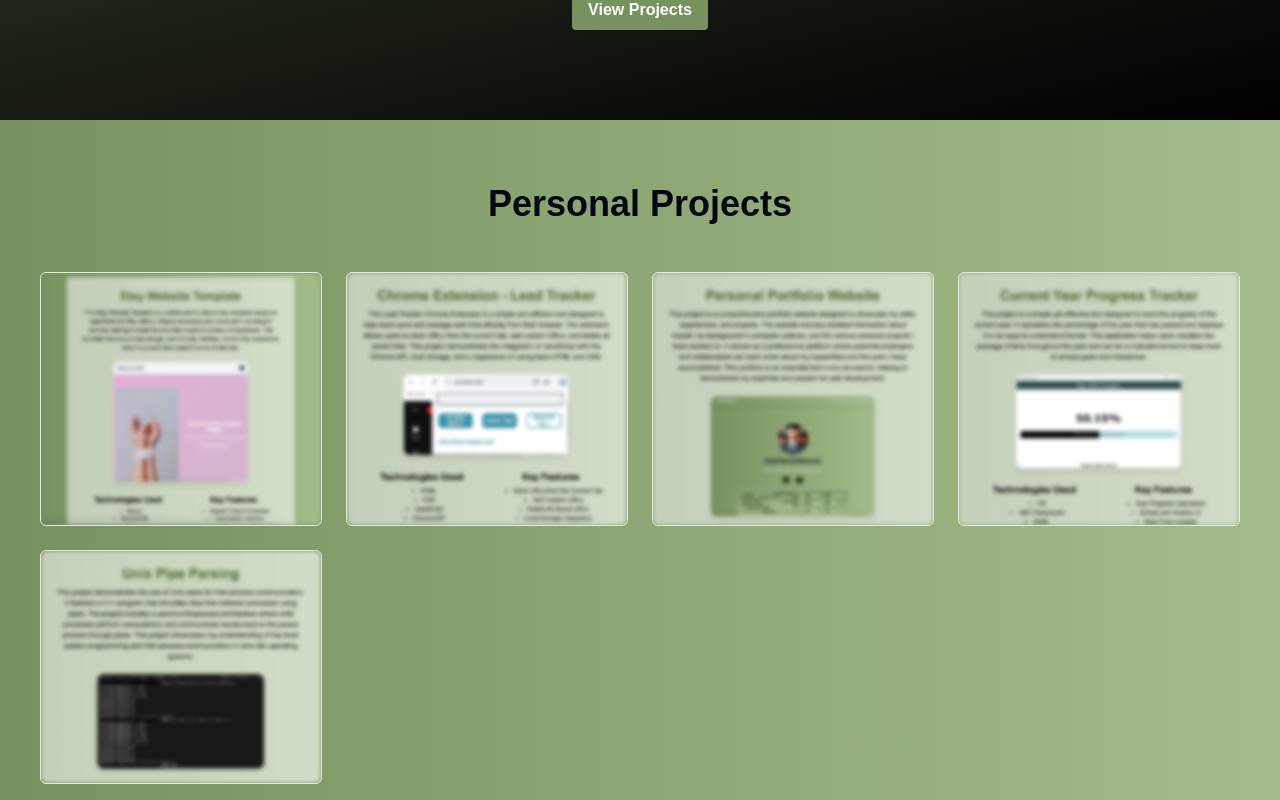
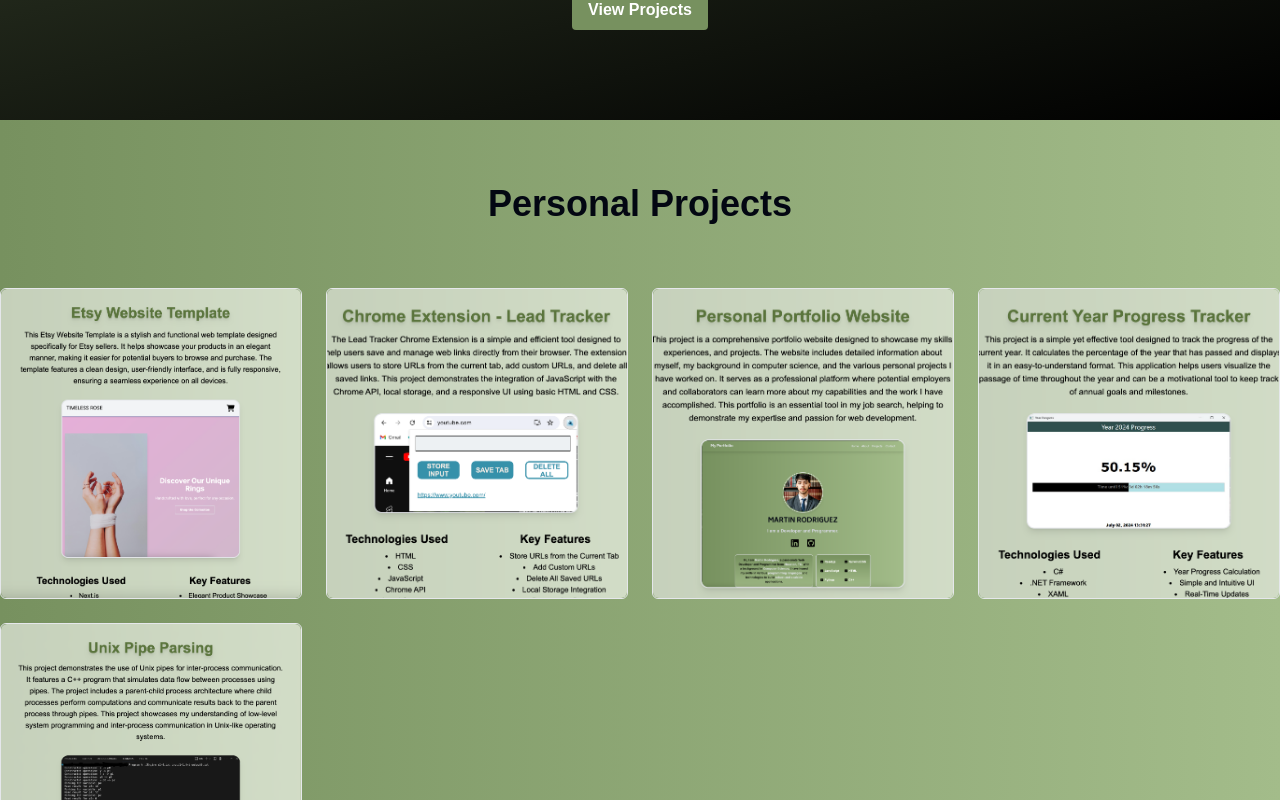
Before and after one commit to mprojr/reactjs-tailwind-portfolio, a React (Vite) app: page / in a window 1280 px wide. Shown: the part 1040-1840 px from the top of the page. Built offline with nearby package versions, Linux system fonts and the light colour scheme; a web font is replaced by a local one.

Commit message:
Website Improvements.

```diff
--- a/src/components/Footer.jsx
+++ b/src/components/Footer.jsx
@@ -4,7 +4,7 @@ import { Link } from 'react-router-dom';
 function Footer({ children }) {
   return (
     <div className="text-black flex flex-col min-h-screen">
-      <div className="flex-grow max-w-[750px] m-auto w-full text-center flex flex-col">
+      <div className="flex-grow w-full m-auto text-center flex flex-col">
         <main className="flex-grow container mx-auto p-2">
           {children}
         </main>
--- a/src/components/Projects.jsx
+++ b/src/components/Projects.jsx
@@ -9,28 +9,29 @@ export default function Projects() {
   };
 
   return (
-    <div className='flex size-fit'>
-      <div className='group1 sm:h-[15] min-h-[5vh] h-[30vh] p-6 m-4'>
-        <h1 className='flex justify-center my-4 py-2 text-gray-950 font-bold lg:text-4xl md:text-3xl sm:text-2xl text-2xl'> Personal Projects</h1>
-        <div className='min-h-[300px] w-full grid py-6 gap-6 md:grid-cols-4 sm:grid-cols-3 grid-cols-2'>
+    <div className='flex flex-col min-h-screen'>
+      <div className='flex-grow w-full text-center flex flex-col'>
+        <main className="container mx-auto py-6">
+          <h1 className='flex justify-center my-8 py-2 text-gray-950 font-bold lg:text-4xl md:text-3xl sm:text-2xl text-2xl'>Personal Projects</h1>
+          <div className='w-full grid py-6 gap-6 md:grid-cols-4 sm:grid-cols-3 grid-cols-2'>
             {projects.map(project => (
-            <div key={project.id} className='relative border border-spacing-1 sm
-            :h-[200px] min-h-[25px] transparent rounded-md overflow-hidden'>
-              <Link to={project.detailsPage} className='fill-transparent w-full h-full group2'>
-                <img src={project.image} alt={project.title} className='sm:blur-xs group1-hover:blur-0 duration-100 w-full h-full object-cover rounded-md' />
+              <div key={project.id} className='relative border border-spacing-1 min-h-[200px] transparent rounded-md overflow-hidden'>
+                <Link to={project.detailsPage} className='fill-transparent w-full h-full group'>
+                  <img src={project.image} alt={project.title} className='duration-100 w-full h-full object-cover rounded-md' />
                   <div
-                  className='absolute bottom-2 right-2 sm:opacity-0 group2-hover:opacity-100 duration-200 cursor-default'
+                    className='absolute bottom-2 right-2 sm:opacity-0 group-hover:opacity-100 duration-200 cursor-default'
                     onClick={() => handleGitHubClick(project.githubLink)}
                   >
                       <i className="fa-brands fa-github text-3xl text-black"></i>
                   </div>
-                <div className='absolute w-full top-0 left-1/2 transform -translate-x-1/2 bg-gradient-to-b from-[#2e3725] to-black bg-opacity-70 text-center text-white text-lg font-bold sm:opacity-0 group2-hover:opacity-100 duration-200 rounded-md'>
+                  <div className='absolute w-full top-0 left-1/2 transform -translate-x-1/2 bg-gradient-to-b from-[#2e3725] to-black bg-opacity-70 text-center text-white text-lg font-bold sm:opacity-0 group-hover:opacity-100 duration-200 rounded-md'>
                     {project.title}
                   </div>
                 </Link>
               </div>
             ))}
           </div>
+        </main>
       </div>
     </div>
   );
--- a/src/pages/Proj1.jsx
+++ b/src/pages/Proj1.jsx
@@ -9,7 +9,7 @@ function Proj1() {
 
         {/* Text Section */}
         <div className="relative z-10 p-4">
-          <h2 className="text-4xl font-extrabold mb-5 text-custom-green-dark drop-shadow-lg underline decoration-custom-green-light decoration-4">
+          <h2 className="text-4xl font-extrabold mb-5 text-custom-green-dark drop-shadow-lg decoration-custom-green-light decoration-4">
             Etsy Website Template
           </h2>
           <p className="text-lg mb-4">
```
Also changed, not shown: src/assets/img/thumbnail1.png. Lines whose indentation alone changed are shown as unchanged.
